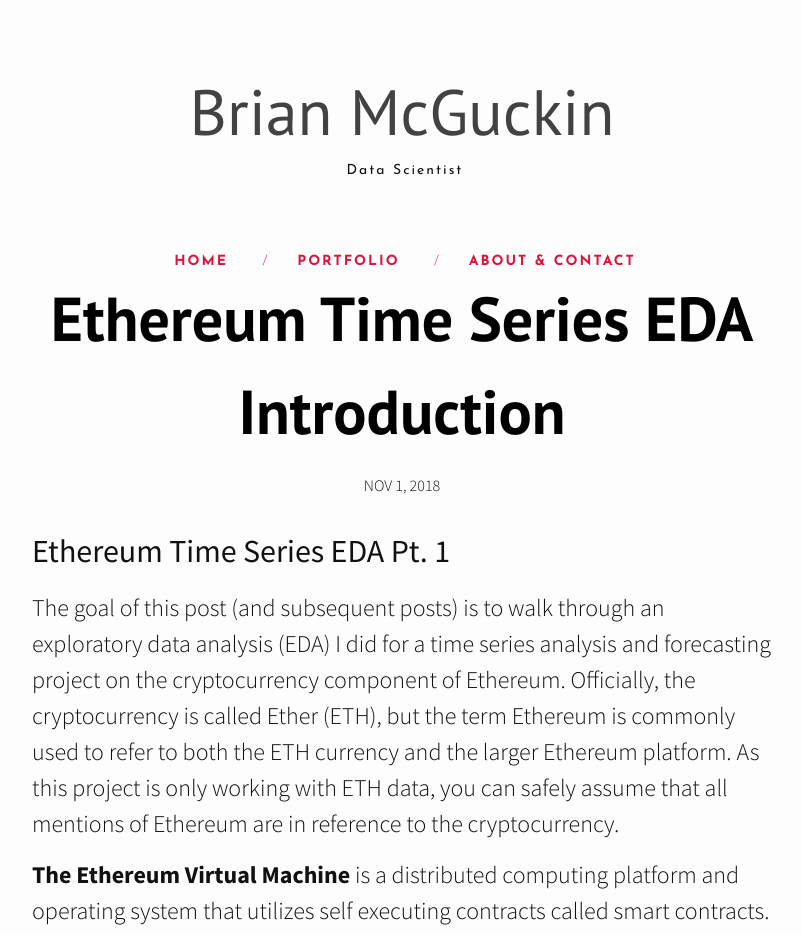
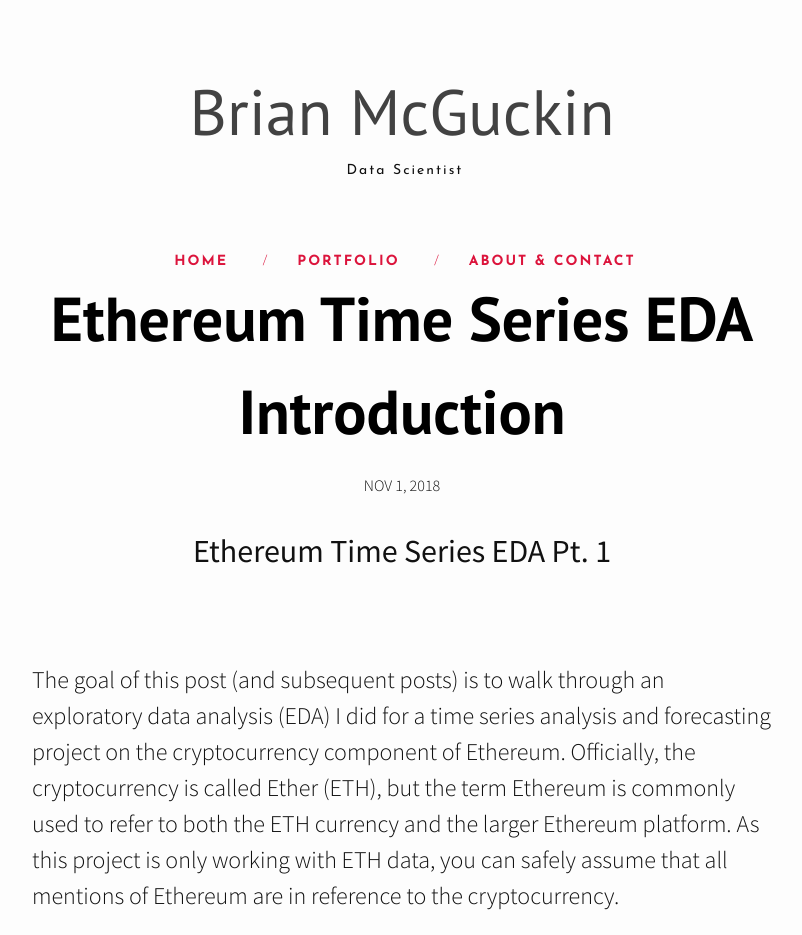
Before and after one commit to brianmcguckin/brianmcguckin.github.io, a Jekyll site: the page built from _posts/2018-11-01-Ethereum-Time-Series-EDA-Pt1.md, in a window 1280 px wide. Shown: the top 935 px of the page, without its empty margins (238-1040 px from the left). Built offline with Jekyll 4.4.1, drawn with Linux system fonts in a browser that asks for light colours; nearby versions of some CDN libraries.

Commit message:
update title style

```diff
--- a/_posts/2018-11-01-Ethereum-Time-Series-EDA-Pt1.md
+++ b/_posts/2018-11-01-Ethereum-Time-Series-EDA-Pt1.md
@@ -4,7 +4,9 @@ title: "Ethereum Time Series EDA Introduction"
 date: 2018-11-01
 categories: ["data_science"]
 ---
-## Ethereum Time Series EDA Pt. 1<br>
+<h2 style="text-align:center">Ethereum Time Series EDA Pt. 1</h2>
+<br>
+<br>
 The goal of this post (and subsequent posts) is to walk through an exploratory data analysis (EDA) I did for a time series analysis and forecasting project on the cryptocurrency component of Ethereum. Officially, the cryptocurrency is called Ether (ETH), but the term Ethereum is commonly used to refer to both the ETH currency and the larger Ethereum platform. As this project is only working with ETH data, you can safely assume that all mentions of Ethereum are in reference to the cryptocurrency.
 
 **The Ethereum Virtual Machine** is a distributed computing platform and operating system that utilizes self executing contracts called smart contracts. Smart contracts are hard coded with the terms of agreement, and allow for anonymous parties to transact with confidence and without the need for any government or other 3rd party involvement.
```
Also changed, not shown: _posts/2018-11-07-ethereum-time-series-eda-pt2.md (+2 -1 lines).
